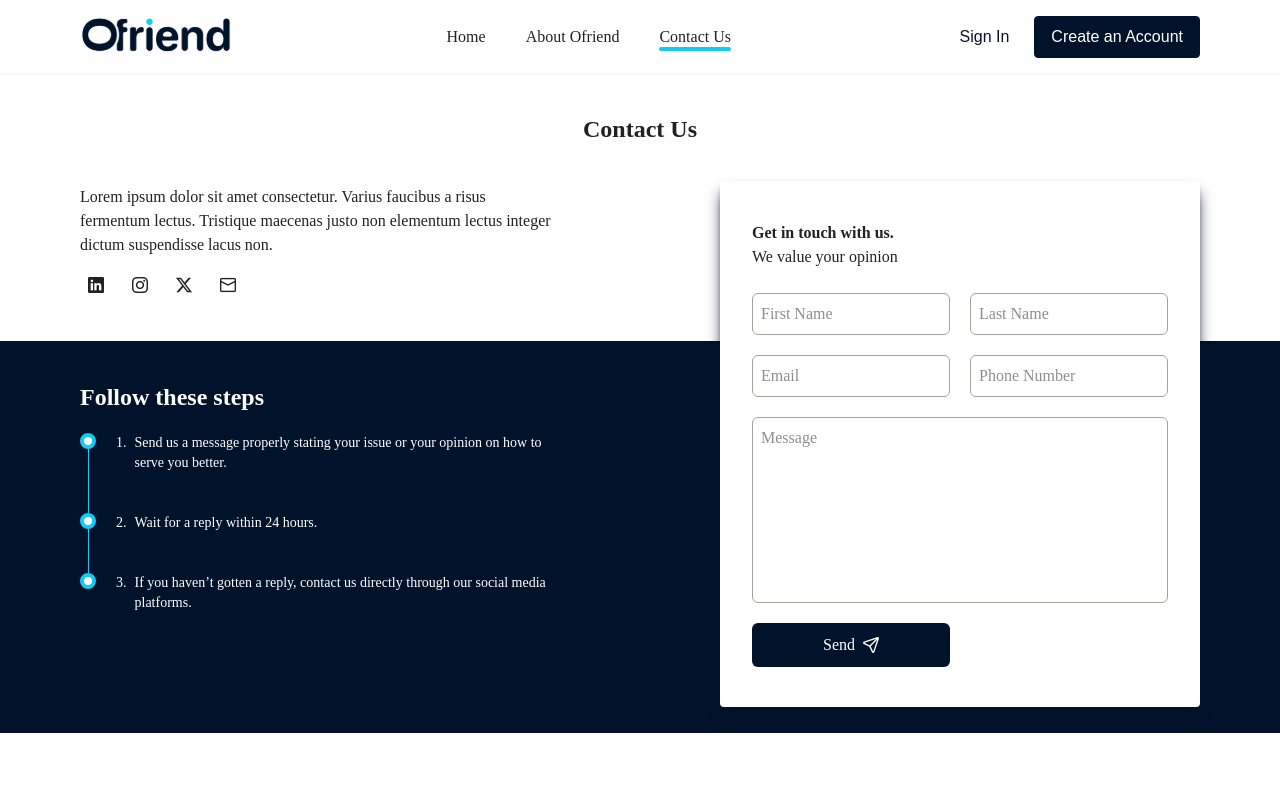
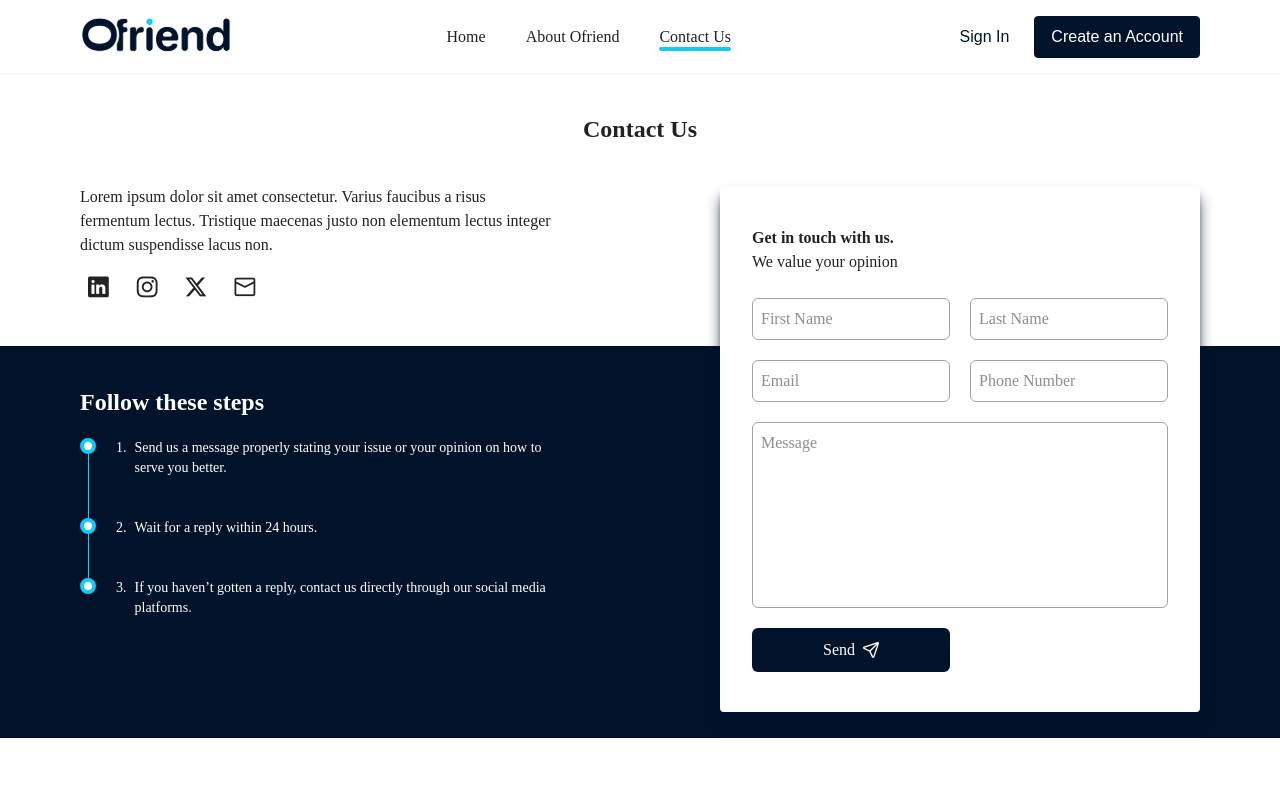
Before and after one commit to Adedero/ofriend-client, a Vue app: page /contact in a window 1280 px wide. Shown: the top 800 px of the page. Built offline with nearby package versions, Linux system fonts and the light colour scheme; a web font is replaced by a local one.

Commit message:
Editect Contact page

```diff
--- a/src/views/index/ContactView.vue
+++ b/src/views/index/ContactView.vue
@@ -21,7 +21,7 @@ const steps = [
 
         <div class="flex items-center justify-center gap-3 flex-wrap mt-3 lg:justify-normal">
           <a v-for="social in socials" :key="social.name" :href="social.link">
-            <span :class="[social.icon, 'p-2 rounded hover:bg-soft-blue']"></span>
+            <span :class="[social.icon, 'p-2 rounded hover:bg-soft-blue']" style="font-size: 1.3rem"></span>
           </a>
         </div>
       </div>
```
